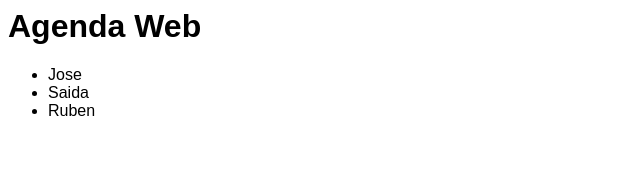
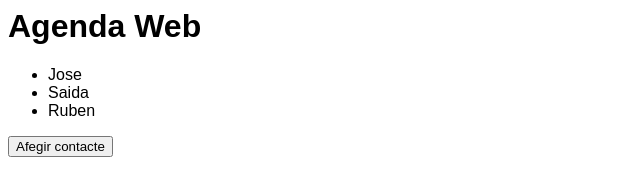
Before and after one commit to eintriagor/Agenda, a plain HTML site: page index.html in a window 1280 px wide. Shown: the whole page, without its empty margins (0-640 px from the left). Drawn offline with Linux system fonts and the light colour scheme.

Commit message:
Afegit formulari per afegir contactes

```diff
--- a/index.html
+++ b/index.html
@@ -7,5 +7,9 @@
   <body>
     <h1>Agenda Web</h1>
     <script src="script.js"></script>
+    <form id="contact-form>
+	<input type="text" id="nom" placeholder="Nom del contacte">
+	<button type="submit">Afegir contacte</button>
+    </form>
   </body>
 </html>
```
